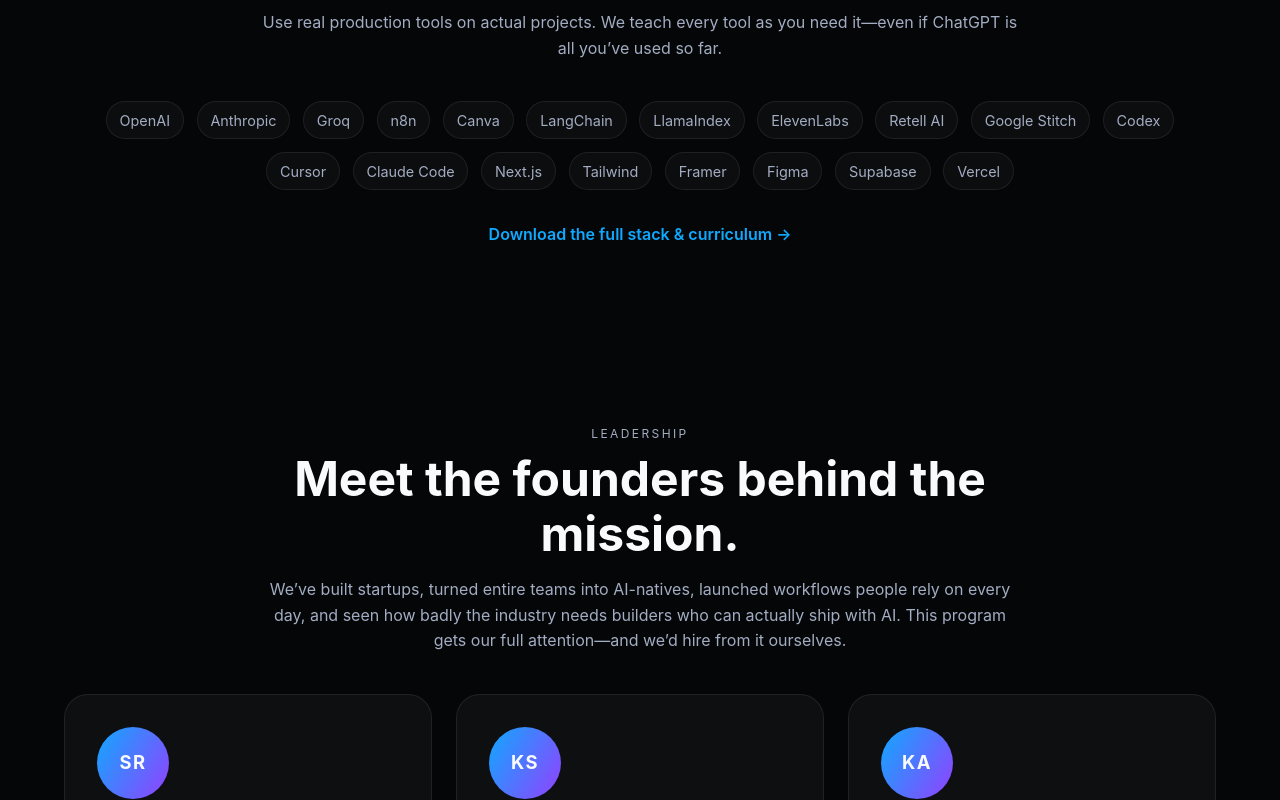
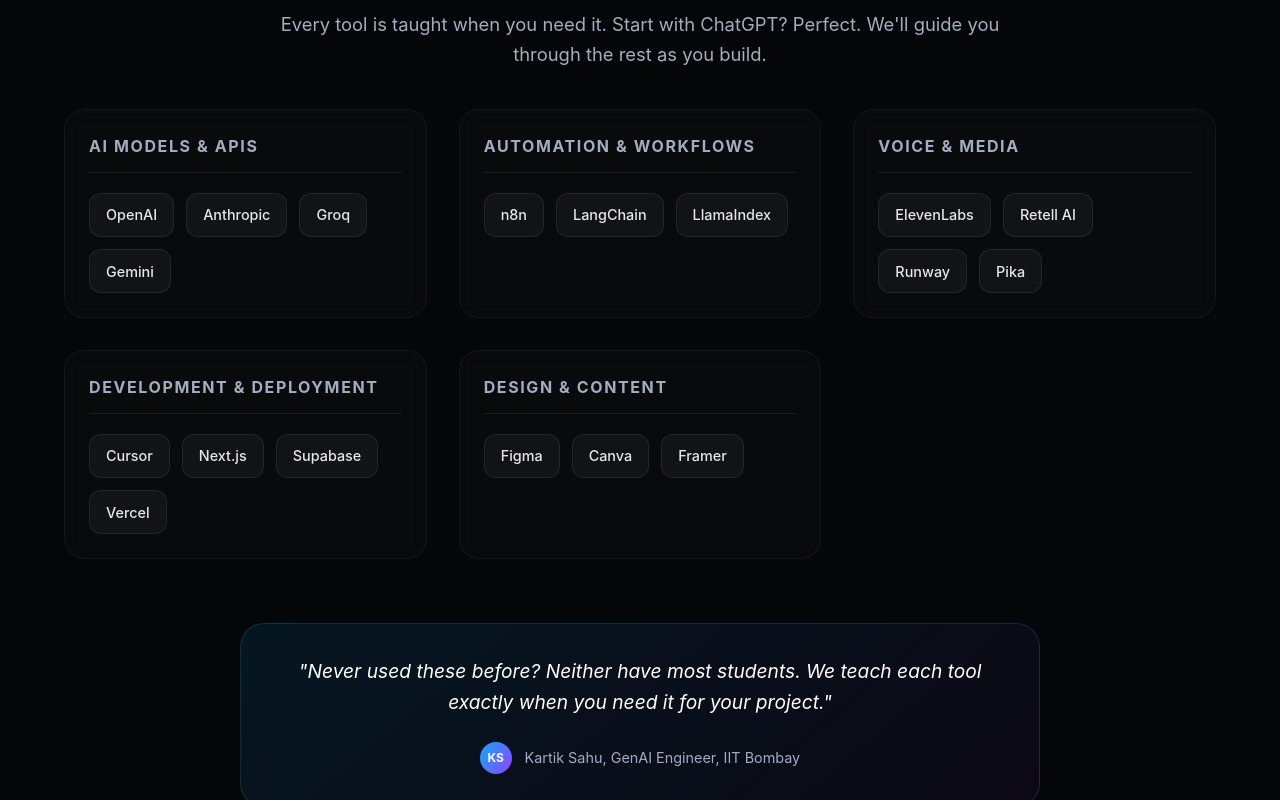
Before and after one commit to kagrawal29/ai-native-internship-next, a Next.js app: page / in a window 1280 px wide. Shown: the part 7000-7800 px from the top of the page. Built offline with nearby package versions, Linux system fonts and the light colour scheme.

Commit message:
feat: redesign stack section with categorized tools

```diff
--- a/app/components/StackSection.tsx
+++ b/app/components/StackSection.tsx
@@ -1,37 +1,79 @@
+"use client";
+
+import { motion } from "framer-motion";
+
+const categories = [
+  {
+    name: "AI Models & APIs",
+    tools: ["OpenAI", "Anthropic", "Groq", "Gemini"],
+  },
+  {
+    name: "Automation & Workflows",
+    tools: ["n8n", "LangChain", "LlamaIndex"],
+  },
+  {
+    name: "Voice & Media",
+    tools: ["ElevenLabs", "Retell AI", "Runway", "Pika"],
+  },
+  {
+    name: "Development & Deployment",
+    tools: ["Cursor", "Next.js", "Supabase", "Vercel"],
+  },
+  {
+    name: "Design & Content",
+    tools: ["Figma", "Canva", "Framer"],
+  },
+];
+
 export function StackSection() {
   return (
-    <section className="section" id="stack">
+    <section className="section stack-section" id="stack">
       <div className="container">
         <div className="section-heading">
-          <p className="eyebrow">Tools &amp; stack</p>
-          <h2>Build with the same stack top companies trust.</h2>
-          <p>
-            Use real production tools on actual projects. We teach every tool as you need it—even if ChatGPT is all you’ve used so far.
+          <p className="eyebrow">Production-ready stack</p>
+          <h2>
+            Build with the same tools <br />
+            <span className="hero-gradient">top companies trust.</span>
+          </h2>
+          <p className="lead">
+            Every tool is taught when you need it. Start with ChatGPT? Perfect. We&apos;ll guide you through the rest as you build.
           </p>
         </div>
-        <div className="logo-strip">
-          <span>OpenAI</span>
-          <span>Anthropic</span>
-          <span>Groq</span>
-          <span>n8n</span>
-          <span>Canva</span>
-          <span>LangChain</span>
-          <span>LlamaIndex</span>
-          <span>ElevenLabs</span>
-          <span>Retell AI</span>
-          <span>Google Stitch</span>
-          <span>Codex</span>
-          <span>Cursor</span>
-          <span>Claude Code</span>
-          <span>Next.js</span>
-          <span>Tailwind</span>
-          <span>Framer</span>
-          <span>Figma</span>
-          <span>Supabase</span>
-          <span>Vercel</span>
+
+        <div className="stack-grid">
+          {categories.map((category, index) => (
+            <motion.div
+              key={index}
+              className="stack-category"
+              initial={{ opacity: 0, y: 20 }}
+              whileInView={{ opacity: 1, y: 0 }}
+              viewport={{ once: true }}
+              transition={{ duration: 0.4, delay: index * 0.1 }}
+            >
+              <h3 className="category-title">{category.name}</h3>
+              <div className="tools-list">
+                {category.tools.map((tool, i) => (
+                  <div key={i} className="tool-card">
+                    <span className="tool-name">{tool}</span>
+                  </div>
+                ))}
+              </div>
+            </motion.div>
+          ))}
         </div>
+
+        <div className="reassurance-panel">
+          <p>
+            &quot;Never used these before? Neither have most students. We teach each tool exactly when you need it for your project.&quot;
+          </p>
+          <div className="quote-author">
+            <div className="author-avatar">KS</div>
+            <span>Kartik Sahu, GenAI Engineer, IIT Bombay</span>
+          </div>
+        </div>
+
         <p className="section-cta">
-          <a href="curriculum.md">Download the full stack &amp; curriculum →</a>
+          <a href="curriculum.md">Download the full stack & curriculum →</a>
         </p>
       </div>
     </section>
--- a/app/styles.css
+++ b/app/styles.css
@@ -1265,3 +1265,101 @@
   line-height: 1.5;
   margin: 0;
 }
+
+/* Stack Section Redesign */
+.stack-grid {
+  display: grid;
+  grid-template-columns: repeat(auto-fit, minmax(280px, 1fr));
+  gap: 2rem;
+  margin-bottom: 4rem;
+}
+
+.stack-category {
+  background: rgba(255, 255, 255, 0.02);
+  border: 1px solid rgba(255, 255, 255, 0.05);
+  border-radius: 20px;
+  padding: 1.5rem;
+  backdrop-filter: blur(10px);
+}
+
+.category-title {
+  font-size: 1rem;
+  text-transform: uppercase;
+  letter-spacing: 0.1em;
+  color: var(--text-muted);
+  margin: 0 0 1.25rem;
+  padding-bottom: 0.75rem;
+  border-bottom: 1px solid rgba(255, 255, 255, 0.08);
+}
+
+.tools-list {
+  display: flex;
+  flex-wrap: wrap;
+  gap: 0.75rem;
+}
+
+.tool-card {
+  background: rgba(255, 255, 255, 0.04);
+  border: 1px solid rgba(255, 255, 255, 0.08);
+  border-radius: 12px;
+  padding: 0.6rem 1rem;
+  display: flex;
+  align-items: center;
+  gap: 0.6rem;
+  transition: all 0.2s ease;
+  cursor: default;
+}
+
+.tool-card:hover {
+  background: rgba(255, 255, 255, 0.08);
+  border-color: rgba(15, 169, 255, 0.3);
+  transform: translateY(-2px);
+  box-shadow: 0 4px 12px rgba(0, 0, 0, 0.2);
+}
+
+.tool-name {
+  font-size: 0.9rem;
+  font-weight: 500;
+  color: #e2e8f0;
+}
+
+.reassurance-panel {
+  max-width: 800px;
+  margin: 0 auto 2.5rem;
+  background: linear-gradient(140deg, rgba(15, 169, 255, 0.1), rgba(147, 64, 255, 0.05));
+  border: 1px solid rgba(15, 169, 255, 0.2);
+  border-radius: 24px;
+  padding: 2rem;
+  text-align: center;
+}
+
+.reassurance-panel p {
+  font-size: 1.2rem;
+  color: #fff;
+  font-style: italic;
+  margin: 0 0 1.5rem;
+  line-height: 1.6;
+}
+
+.quote-author {
+  display: flex;
+  align-items: center;
+  justify-content: center;
+  gap: 0.8rem;
+}
+
+.author-avatar {
+  width: 32px;
+  height: 32px;
+  border-radius: 50%;
+  background: var(--gradient);
+  font-size: 0.75rem;
+  font-weight: 700;
+  display: grid;
+  place-items: center;
+}
+
+.quote-author span {
+  font-size: 0.9rem;
+  color: var(--text-muted);
+}
```
